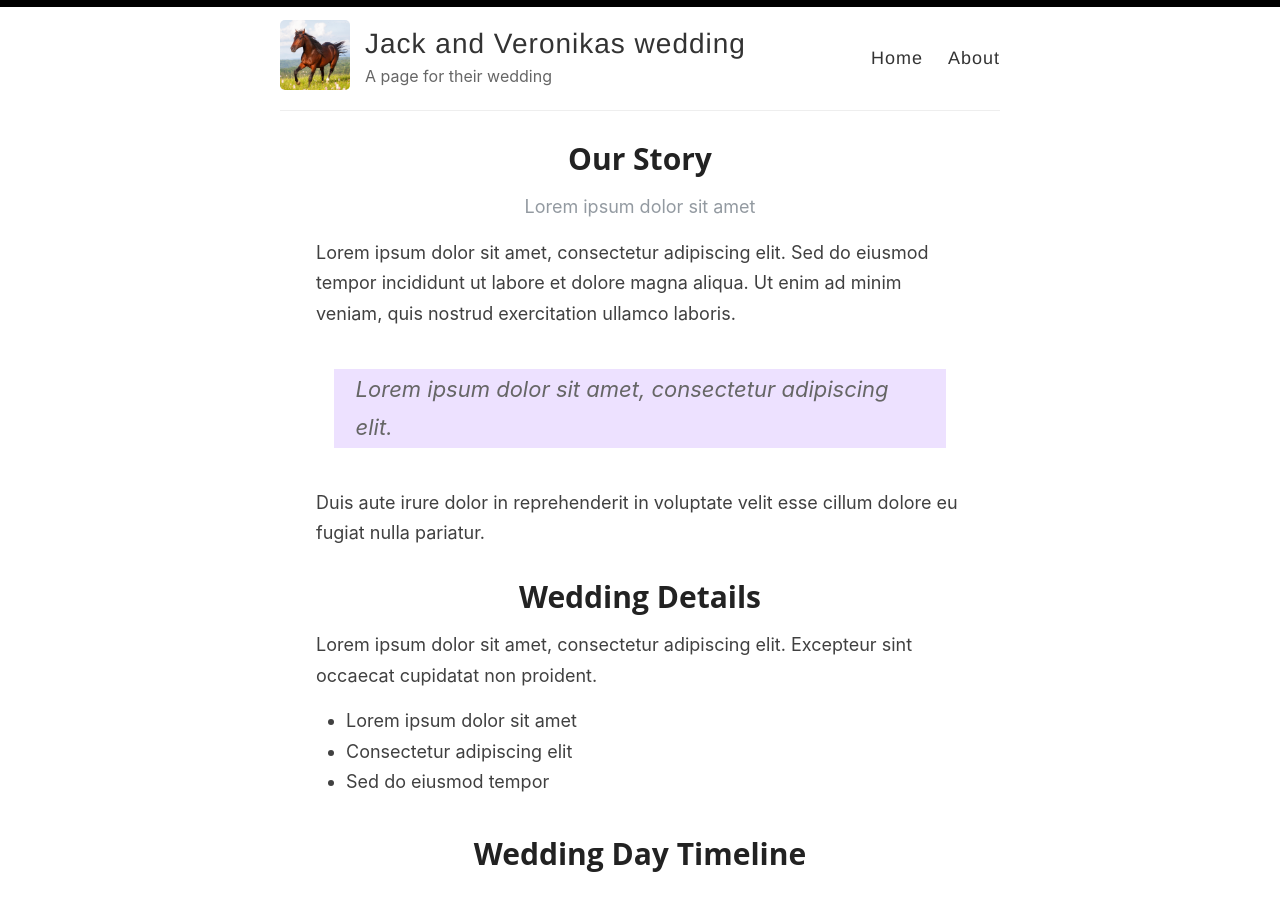
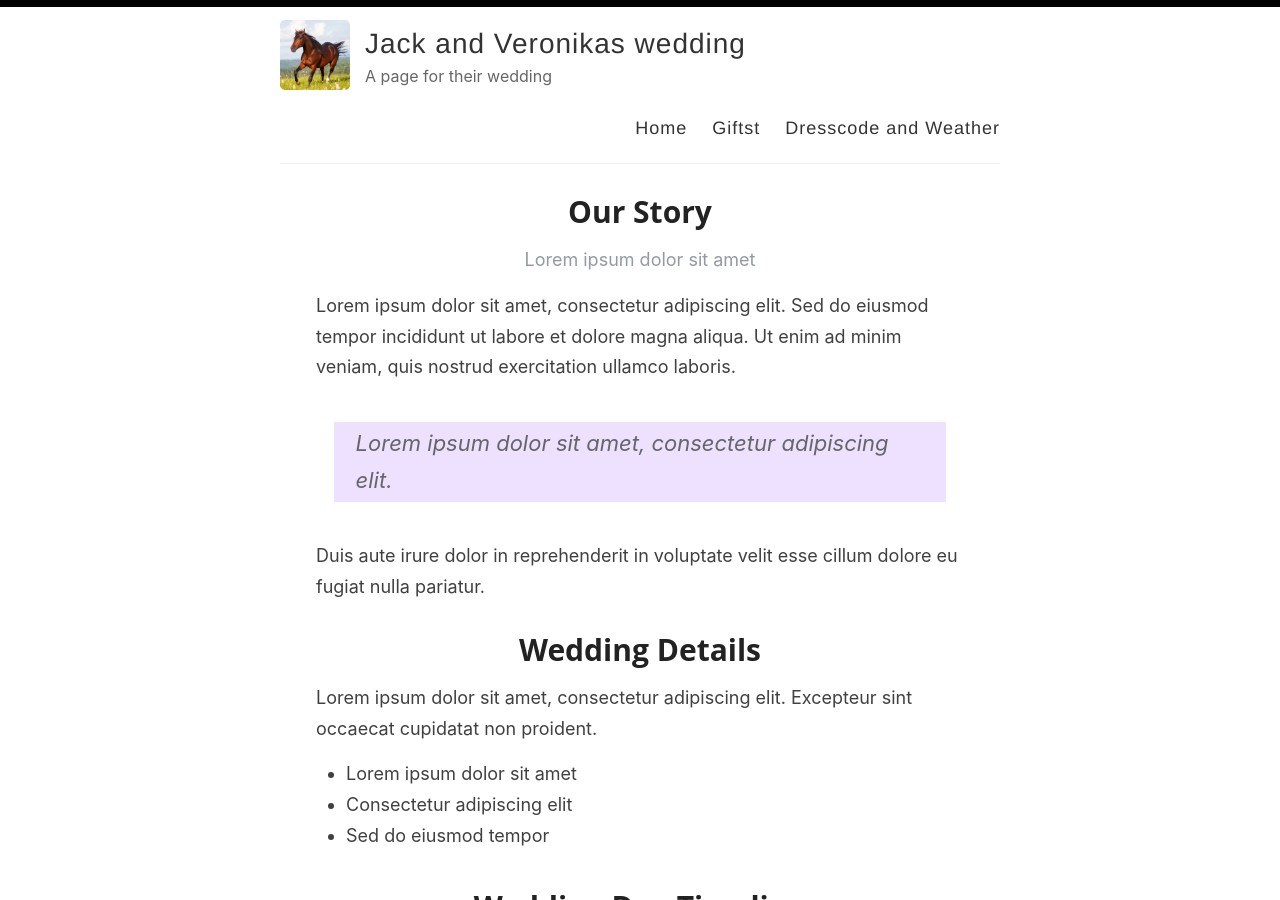
Before and after one commit to Sifern/jackandveronika, a Jekyll site: the page built from index.html, in a window 1280 px wide and 900 px high. Built offline with Jekyll 4.4.1, drawn with Linux system fonts in a browser that asks for light colours; the list of posts is cut into pages by our own code.

Commit message:
Update default.html

```diff
--- a/_layouts/default.html
+++ b/_layouts/default.html
@@ -29,7 +29,9 @@
 
             <nav>
               <a href="{{ site.baseurl }}/">Home</a>
-              <a href="{{ site.baseurl }}/about">About</a>
+              <a href="{{ site.baseurl }}/activities>Activities</a>
+              <a href="{{ site.baseurl }}/gifts">Giftst</a>
+              <a href="{{ site.baseurl }}/dresscode">Dresscode and Weather</a>
             </nav>
           </header>
         </div>
```
